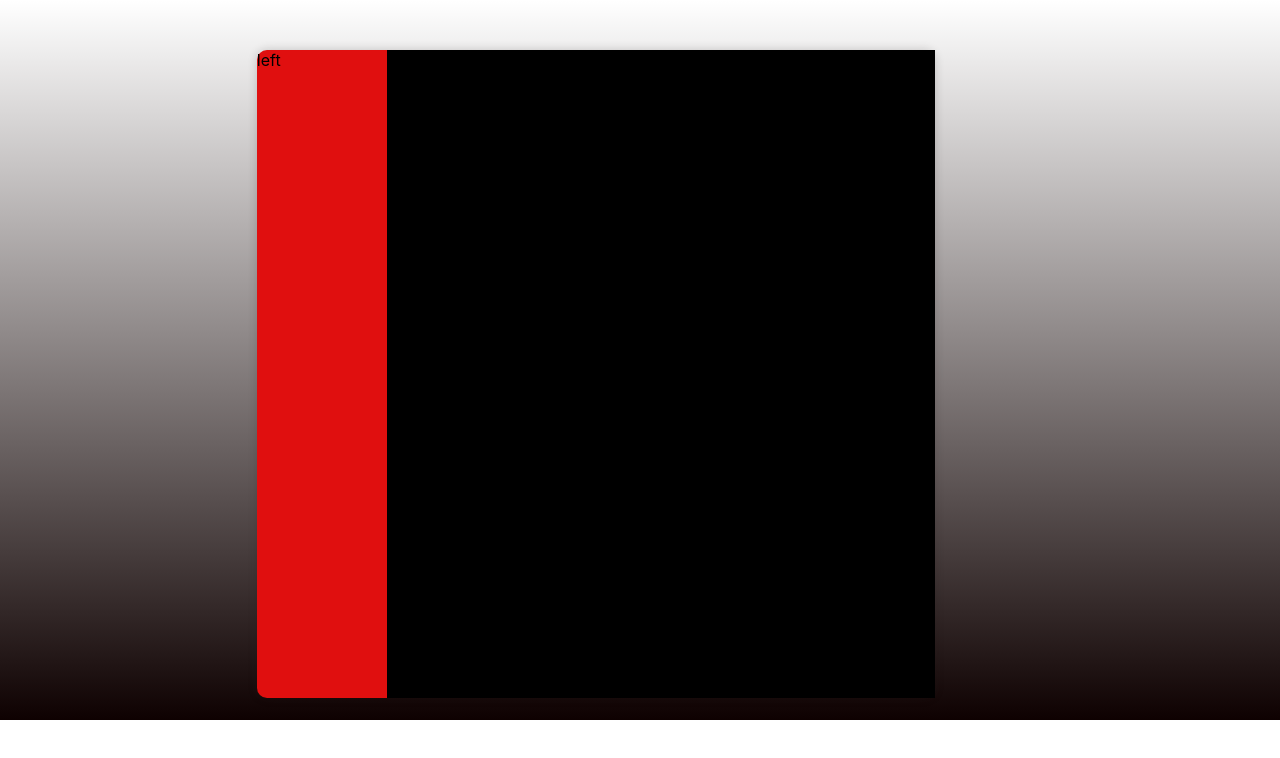
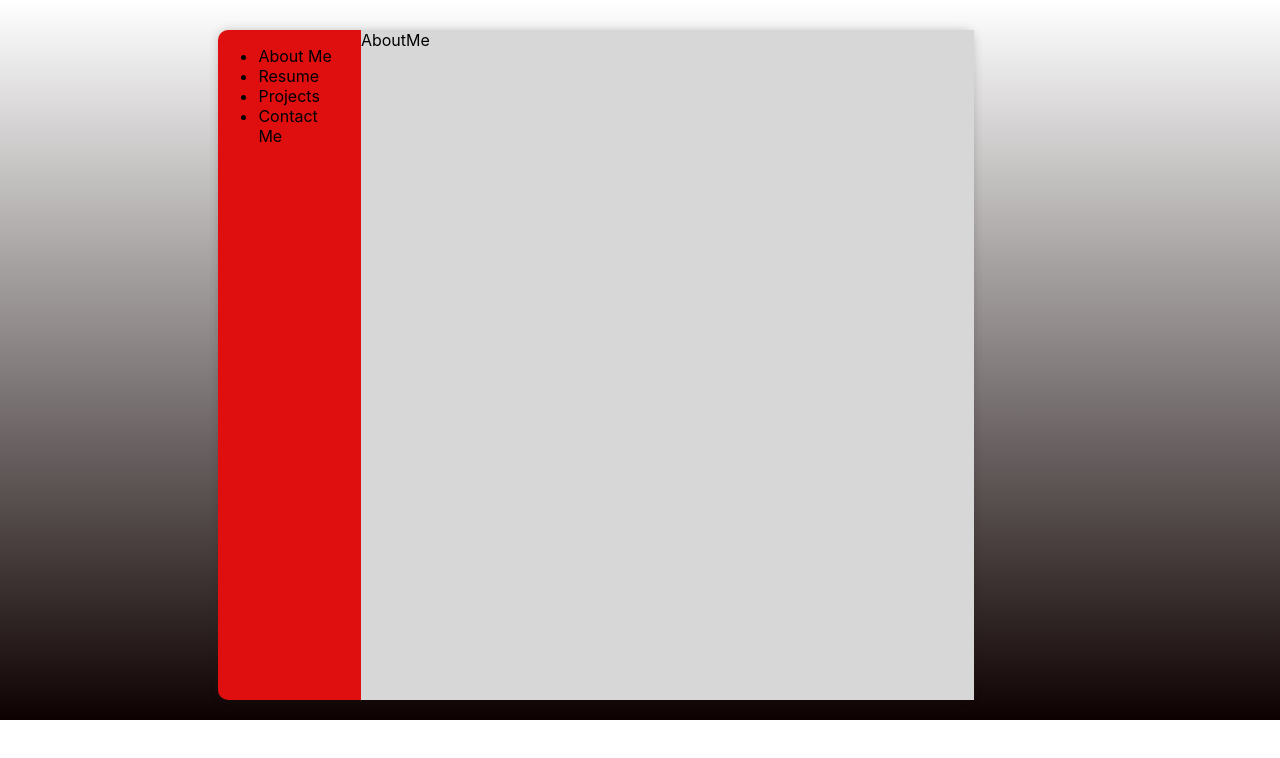
Before and after one commit to coryFinkbeiner/my-site, a Next.js app: page / in a window 1280 px wide. Shown: the top 758 px of the page. Built offline with nearby package versions, Linux system fonts and the light colour scheme.

Commit message:
implemented rudimentary but effective reactcontext for changing component pages

```diff
--- /dev/null
+++ b/components/AboutMe.js
@@ -0,0 +1,9 @@
+import React from 'react'
+
+function AboutMe() {
+  return (
+    <div>AboutMe</div>
+  )
+}
+
+export default AboutMe
--- /dev/null
+++ b/components/ContactMe.js
@@ -0,0 +1,9 @@
+import React from 'react'
+
+function ContactMe() {
+  return (
+    <div>ContactMe</div>
+  )
+}
+
+export default ContactMe
--- /dev/null
+++ b/components/Projects.js
@@ -0,0 +1,9 @@
+import React from 'react'
+
+function Projects() {
+  return (
+    <div>Projects</div>
+  )
+}
+
+export default Projects
--- /dev/null
+++ b/components/Resume.js
@@ -0,0 +1,9 @@
+import React from 'react'
+
+function Resume() {
+  return (
+    <div>Resume</div>
+  )
+}
+
+export default Resume
--- /dev/null
+++ b/contexts/SelectedComponentContext.js
@@ -0,0 +1,5 @@
+import React from 'react';
+
+const SelectedComponentContext = React.createContext(null);
+
+export default SelectedComponentContext
--- a/pages/index.js
+++ b/pages/index.js
@@ -1,20 +1,43 @@
-import React from 'react'
+import React, { useState } from 'react';
+import AboutMe from '../components/AboutMe'
+import Resume from '../components/Resume'
+import Projects from '../components/Projects'
+import ContactMe from '../components/ContactMe'
+
+// Create the context
+const SelectedComponentContext = React.createContext(null);
 
 function Home() {
+  // Initialize the state variable and the state updater function
+  const [selectedComponent, setSelectedComponent] = useState('AboutMe');
+
+  // Define the click handler
+  const handleItemClick = (componentName) => {
+    setSelectedComponent(componentName);
+  };
+
   return (
+    <SelectedComponentContext.Provider value={{ selectedComponent, setSelectedComponent }}>
       <div className='container'>
         <div className='top'>
           <div className='left'>
-          <div>left</div>
+            <ul>
+              <li onClick={() => handleItemClick('AboutMe')}>About Me</li>
+              <li onClick={() => handleItemClick('Resume')}>Resume</li>
+              <li onClick={() => handleItemClick('Projects')}>Projects</li>
+              <li onClick={() => handleItemClick('ContactMe')}>Contact Me</li>
+            </ul>
           </div>
           <div className='center'>
-          <h1>Hello World!</h1>
+            {selectedComponent === 'AboutMe' && <AboutMe />}
+            {selectedComponent === 'Resume' && <Resume />}
+            {selectedComponent === 'Projects' && <Projects />}
+            {selectedComponent === 'ContactMe' && <ContactMe />}
           </div>
         </div>
-
-
       </div>
-  )
+    </SelectedComponentContext.Provider>
+  );
 }
 
 export default Home
--- a/styles/globals.css
+++ b/styles/globals.css
@@ -26,7 +26,7 @@ body {
 
 .center {
   grid-column: 2 / 3;
-  background:black;
+  background:rgb(216, 215, 215);
 
 
 }
@@ -39,12 +39,12 @@ body {
 
 .top {
   position: absolute;
-  top: 50px; /* Adjust this value to position the element */
+  top: 30px; /* Adjust this value to position the element */
   left: -88px;
   right: 0;
   margin: auto;
-  width: 53%; /* Adjust this value to set the width of the element */
-  height: 90%; /* Adjust this value to set the height of the element */
+  width: 59%; /* Adjust this value to set the width of the element */
+  height: 93%; /* Adjust this value to set the height of the element */
   background-color: #e00f0f; /* Set the background color of the element */
   border-radius: 10px; /* Set the border radius of the element */
   box-shadow: 0 0 10px rgba(37, 30, 30, 0.2); /* Set the box shadow of the element */
```
Also changed, not shown: components/Sidebar.js (added, +23 -0 lines), components/Footer.js (deleted), components/Header.js (deleted). Lines whose indentation alone changed are shown as unchanged.
